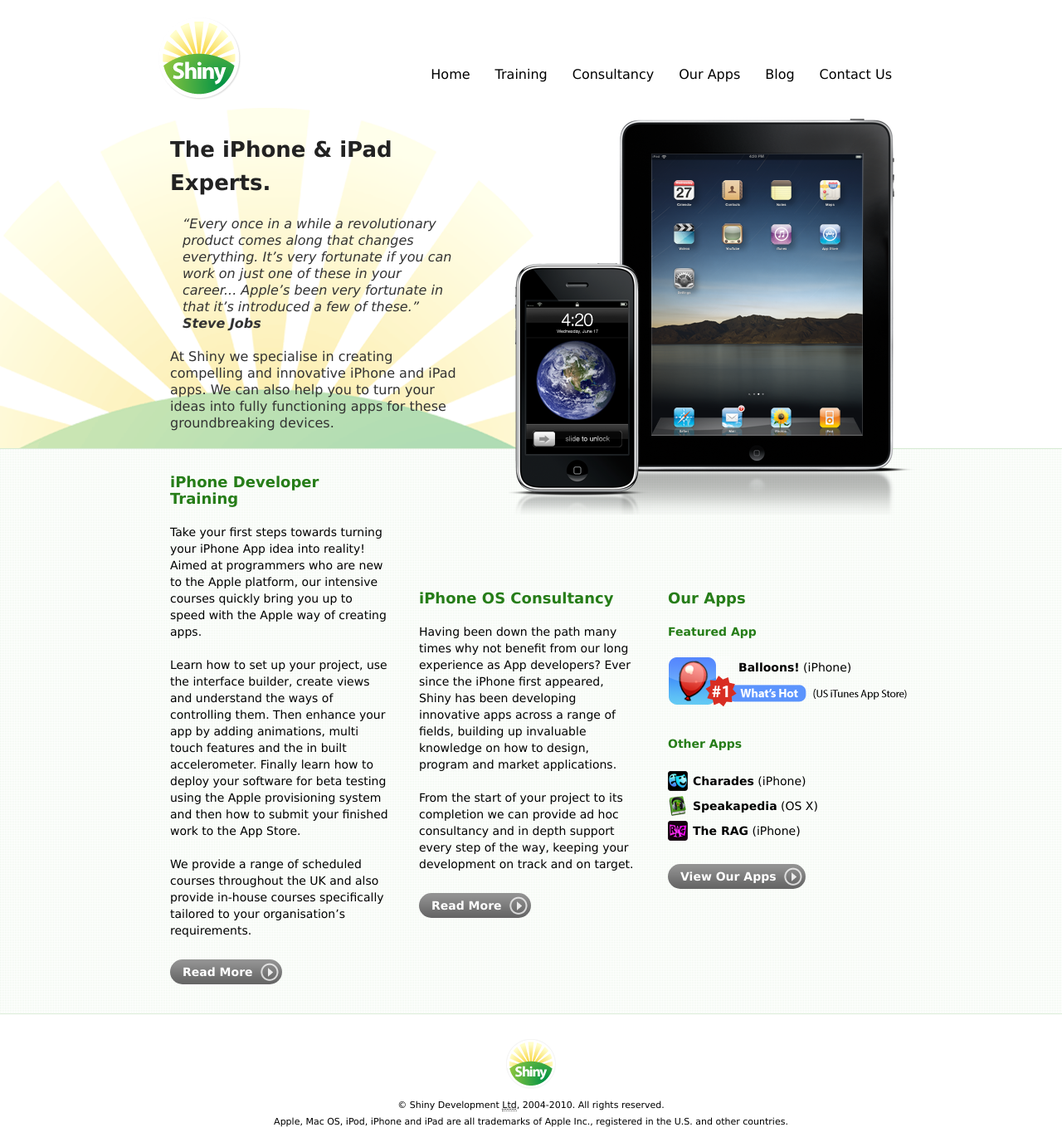
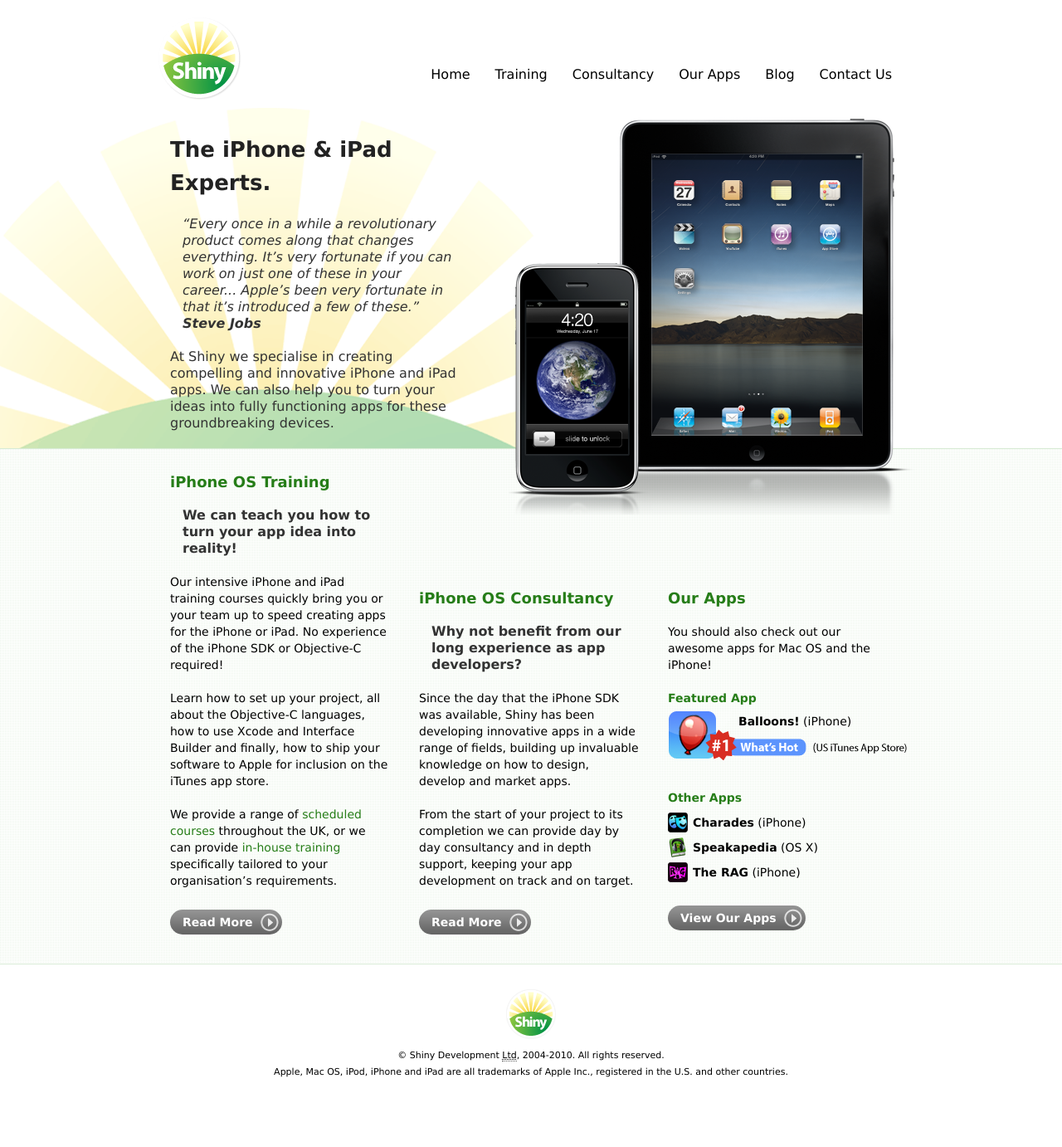
Before and after one commit to shinydevelopment/ShinyDevelopment-Holding, a Jekyll site: the page built from index.html, in a window 1280 px wide. Shown: the whole page at 83% size. Built offline with Jekyll 4.4.1, drawn with Linux system fonts in a browser that asks for light colours; Markdown is read by kramdown in place of the engine named in the settings; comment, search, counter and statistics services are not loaded; after the commit the page ends 1322 px from its top, so only the background shows below that.

Commit message:
Updated wording on the index page and removed the tight h4 style, replaced with making the default h4 style a bit tighter.

```diff
--- a/_includes/training_dates.html
+++ b/_includes/training_dates.html
@@ -1,6 +1,6 @@
 <h3>Book a Place Now!</h3>
 <p>We have several training courses scheduled in the Manchester area:</p>
-<h4 class="tight">9th - 12th Aug, Manchester, UK.</h4>
+<h4>9th - 12th Aug, Manchester, UK.</h4>
 <p class="fancy-link tight"><a href="#">Book Now! Only £1195</a></p>
-<h4 class="tight">11th - 14th Oct, Manchester, UK.</h4>
+<h4>11th - 14th Oct, Manchester, UK.</h4>
 <p class="fancy-link tight"><a href="#">Book Now! Only £1195</a></p>
--- a/assets/styles/layout.css
+++ b/assets/styles/layout.css
@@ -394,17 +394,23 @@
     font-size: 1.4em;
     font-weight: bold;
     line-height: 1.4286em;
-    margin-bottom: 20px;
-}
-
-.section h4.tight {
-  margin-bottom: 5px;
+    margin-bottom: 5px;
 }
 
 .section p.excerpt {
     color: #333;
     font-size: 1.6em;
     line-height: 1.25em;
+}
+
+.section p.emphasis {
+    color: #333;
+    font-size: 1.6em;
+    line-height: 1.25em;
+    margin-left: 0;
+    padding-left: 15px;
+    padding-right: 15px;
+    font-weight: bold;
 }
 
 .footer ul {
--- a/index.html
+++ b/index.html
@@ -5,83 +5,50 @@
 ---
 
 <div class="container content-upper">
-
   <div class="section ">
-
     <h2>The iPhone &amp; iPad Experts.</h2>
-            <blockquote><p class="excerpt">
-                &ldquo;Every once in a while a revolutionary product comes along that changes everything.
-                It&rsquo;s very fortunate if you can work on just one of these in your career... Apple&rsquo;s been
-                very fortunate in that it&rsquo;s introduced a few of these.&rdquo;<br />
+    <blockquote><p class="excerpt">&ldquo;Every once in a while a revolutionary product comes along that changes everything. It&rsquo;s very fortunate if you can work on just one of these in your career... Apple&rsquo;s been very fortunate in that it&rsquo;s introduced a few of these.&rdquo;<br />
       <strong>Steve Jobs</strong>
     </p></blockquote>
-
     <p class="excerpt">At Shiny we specialise in creating compelling and innovative iPhone and iPad apps. We can also help you to turn your ideas into fully functioning apps for these groundbreaking devices.</p>
-
+    </div>
+    <img src="/assets/images/ipad-iphone.png" width="492" height="480" class="display-img" />
+  </div>
 </div>
 
-        <img src="/assets/images/ipad-iphone.png" width="492" height="480" class="display-img" />
-
+<div class="wrapper pattern">
+  <div class="container content-lower">
+    <div class="section">
+      <h3><a href="/training">iPhone OS Training</a></h3>
+      <p class="emphasis">We can teach you how to turn your app idea into reality!</p>
+      <p>Our intensive iPhone and iPad training courses quickly bring you or your team up to speed creating apps for the iPhone or iPad. No experience of the iPhone SDK or Objective-C required!</p>
+      <p>Learn how to set up your project, all about the Objective-C languages, how to use Xcode and Interface Builder and finally, how to ship your software to Apple for inclusion on the iTunes app store.</p>
+      <p>We provide a range of <a href="/public-training">scheduled courses</a> throughout the UK, or we can provide <a href="/in-house-training">in-house training</a> specifically tailored to your organisation&rsquo;s requirements.</p>
+      <p class="fancy-link"><a href="/training">Read More</a></p>
     </div>
 
+    <div class="section section-lower">
+      <h3><a href="/consultancy">iPhone OS Consultancy</a></h3>
+      <p class="emphasis">Why not benefit from our long experience as app developers?</p>
+      <p>Since the day that the iPhone SDK was available, Shiny has been developing innovative apps in a wide range of fields, building up invaluable knowledge on how to design, develop and market apps.</p>
+      <p>From the start of your project to its completion we can provide day by day consultancy and in depth support, keeping your app development on track and on target.</p>
+      <p class="fancy-link"><a href="/consultancy">Read More</a></p>
     </div>
 
-
-<div class="wrapper pattern">
-
-    <div class="container content-lower">
-
-        <div class="section">
-
-            <h3><a href="/training">iPhone Developer Training</a></h3>
-
-            <p>Take your first steps towards turning your iPhone App idea into reality! Aimed at programmers who are new to the Apple platform, our intensive courses quickly bring you up to speed with the Apple way of creating apps.</p>
-
-            <p>Learn how to set up your project, use the interface builder, create views and understand the ways of controlling them. Then enhance your app by adding animations, multi touch features and the in built accelerometer. Finally learn how to deploy your software for beta testing using the Apple provisioning system and then how to submit your finished work to the App Store.</p>
-
-            <p>We provide a range of scheduled courses throughout the UK and also provide in-house courses specifically tailored to your organisation&rsquo;s requirements.</p>
-
-            <p class="fancy-link"><a href="/training">Read More</a></p>
-
-        </div>
-
-
     <div class="section section-lower">
-
-            <h3><a href="/consultancy">iPhone OS Consultancy</a></h3>
-
-            <p>Having been down the path many times why not benefit from our long experience as App developers? Ever since the iPhone first appeared, Shiny has been developing innovative apps across a range of fields, building up invaluable knowledge on how to design, program and market applications.</p>
-
-            <p>From the start of your project to its completion we can provide ad hoc consultancy and in depth support every step of the way, keeping your development on track and on target.</p>
-
-            <p class="fancy-link"><a href="/consultancy">Read More</a></p>
-
-        </div>
-
-
-        <div class="section section-lower">
-
       <h3><a href="/our-apps">Our Apps</a></h3>
-
+      <p>You should also check out our awesome apps for Mac OS and the iPhone!</p>
       <h4>Featured App</h4>
-
       <ul class="app-list">
         <li class="balloons"><strong>Balloons!</strong> (iPhone)</li>
       </ul>
-
       <h4>Other Apps</h4>
-
       <ul class="app-list">
         <li class="charades"><a href="/charades">Charades</a> (iPhone)</li>
         <li class="speakapedia"><a href="/speakapedia">Speakapedia</a> (OS X)</li>
         <li class="the-rag"><a href="/the-rag">The RAG</a> (iPhone)</li>
       </ul>
-
-
       <p class="fancy-link"><a href="/our-apps">View Our Apps</a></p>
-
     </div>
-
   </div>
-
 </div>
```
Lines whose indentation alone changed are shown as unchanged.
